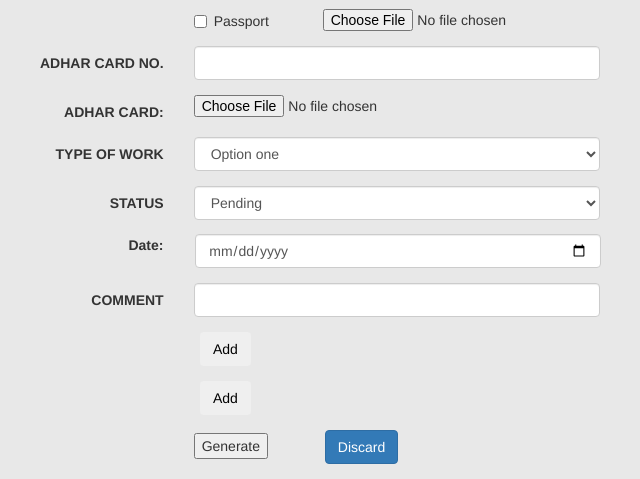
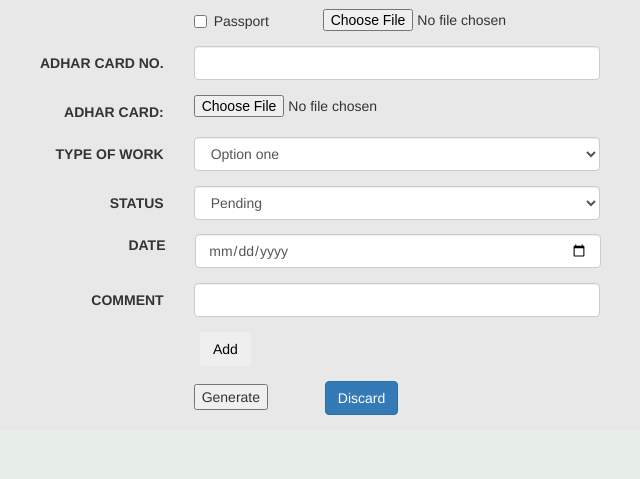
Before and after one commit to poojapauskar/kyc-app, a PHP site: page /new_user.php in a window 1280 px wide. Shown: the part 660-1139 px from the top of the page, without its empty margins (243-883 px from the left). After the commit the page ends 1075 px from the top, so only its background shows below. Run offline with PHP 8.4, Linux system fonts and the light colour scheme; data that the repository does not hold is empty; some libraries are stand-ins or nearby versions.

Commit message:
form css is changed

```diff
--- a/new_user.php
+++ b/new_user.php
@@ -599,7 +599,7 @@ if(isset($_POST["generate_btn"]) and ($_POST['uid'] != '' || $_POST['uid'] != nu
 </div>
 <!--date-->
 <div class="form-group row">
-  <label for="example-date-input" class="col-2 col-form-label" style="margin-left:29.5%;">Date:</label>
+  <label for="example-date-input" class="col-2 col-form-label" style="margin-left:29.5%;">DATE</label>
   <div class="col-10">
     <input class="form-control" id="date[]" name="date[]" value="<?php echo $_POST['date'] ?>" style="width:31%;margin-left:34.6%;margin-top:-2%;" type="date" value="" id="example-date-input">
   </div>
@@ -613,17 +613,6 @@ if(isset($_POST["generate_btn"]) and ($_POST['uid'] != '' || $_POST['uid'] != nu
   <input id="comment[]" name="comment[]" type="text" placeholder="" class="form-control input-md">
 
   </div>
-</div>
-
-<div class="form-group">
-<center>
-<div class="col-md-2 col-sm-2 col-2">
-    <div class="input_fields" style="color:black">
-         <button class="add_field btn " onclick="incrementValue()" style="margin-left: 443px;">Add</button>
-         <div>
-         <input type="text" name="mytextt[]" hidden="" ></div>
-</div>
-</div>
 </div>
 
 <div class="form-group">
--- a/search_user.php
+++ b/search_user.php
@@ -183,7 +183,7 @@ echo $arr_search['response'][0]['user_details']['aadhar_no'];*/
   </div>
 </div>
 
-<form style="margin-top:-34%" onsubmit="return proceed();" name="Form" id="Form" class="form-horizontal" method="post" action="edit_user.php" enctype="multipart/form-data">
+<form style="margin-top:-30%" onsubmit="return proceed();" name="Form" id="Form" class="form-horizontal" method="post" action="edit_user.php" enctype="multipart/form-data">
 <fieldset>
 
 <!-- Form Name -->
```
Also changed, not shown: search_organization.php (+1 -8 lines).
